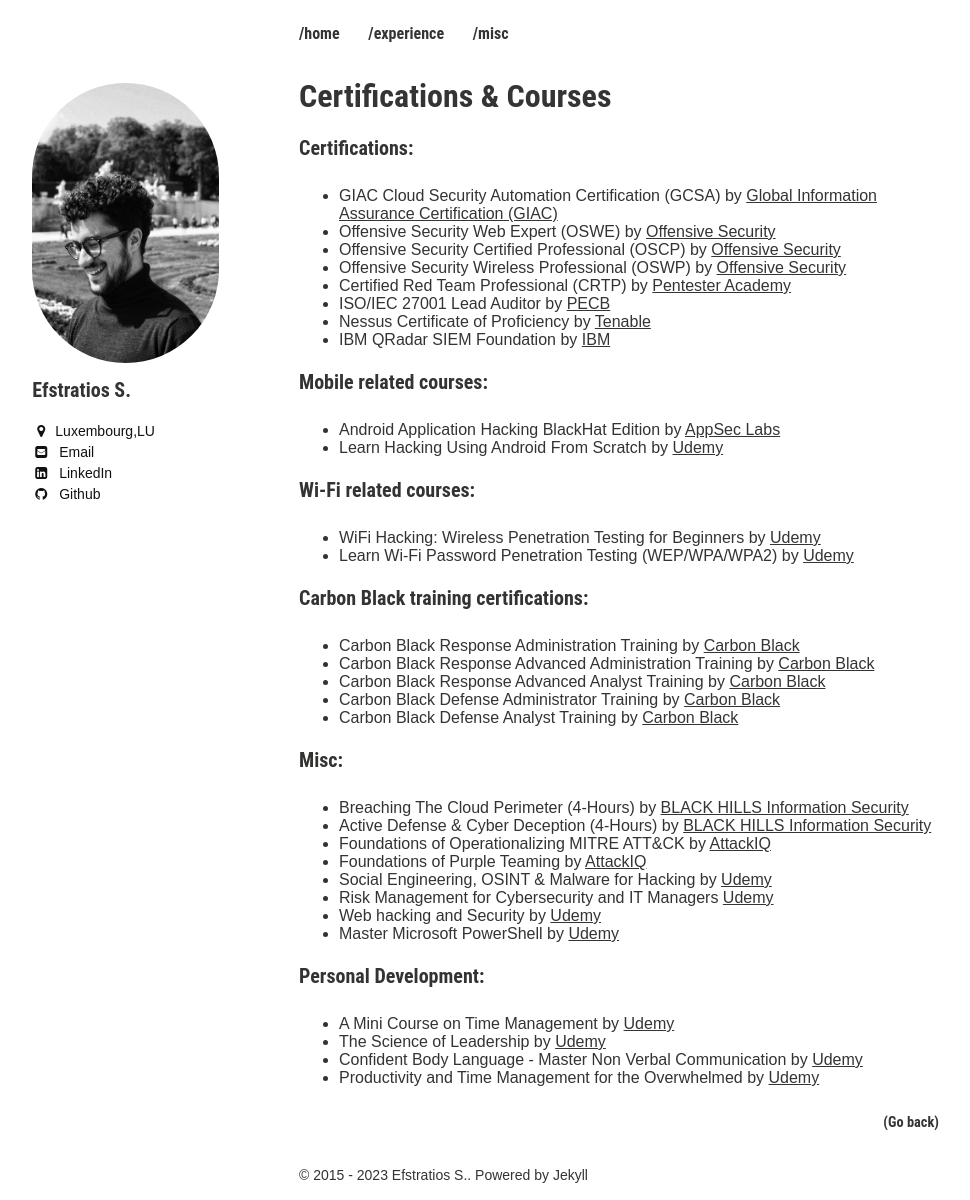
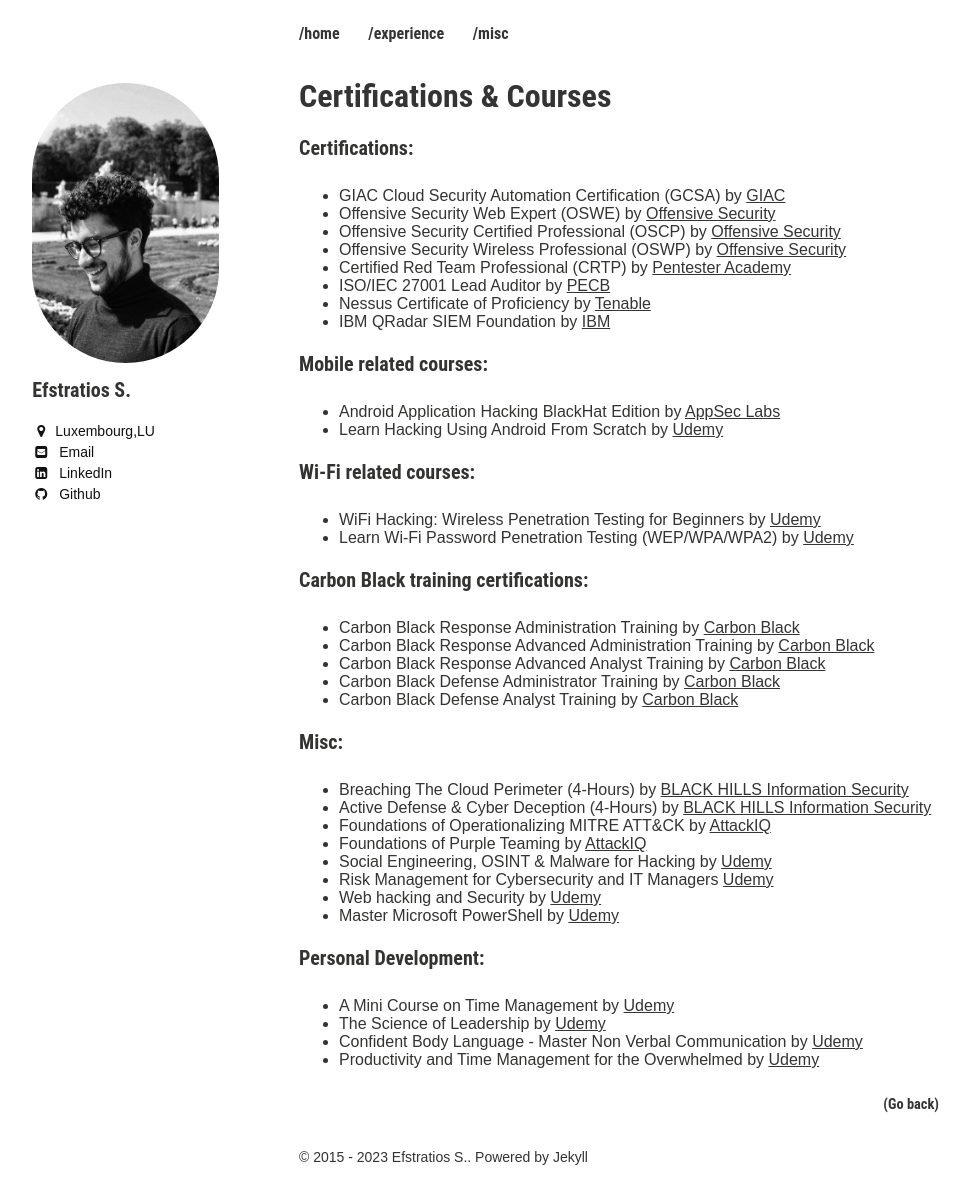
Before and after one commit to efstratios/efstratios.github.io, a Jekyll site: the page built from certs/index.md, in a window 1280 px wide. Shown: the whole page, without its empty margins (21-991 px from the left). Built offline with Jekyll 4.4.1, drawn with Linux system fonts in a browser that asks for light colours.

Commit message:
Update index.md

```diff
--- a/certs/index.md
+++ b/certs/index.md
@@ -6,7 +6,7 @@
 ---
 
 ### Certifications:
-* GIAC Cloud Security Automation Certification (GCSA) by [Global Information Assurance Certification (GIAC)](https://www.giac.org/certifications/cloud-security-automation-gcsa/){:target="_blank" rel="noopener"}
+* GIAC Cloud Security Automation Certification (GCSA) by [GIAC](https://www.giac.org/certifications/cloud-security-automation-gcsa/){:target="_blank" rel="noopener"}
 * Offensive Security Web Expert (OSWE) by [Offensive Security](https://www.offensive-security.com/){:target="_blank" rel="noopener"}
 * Offensive Security Certified Professional (OSCP) by [Offensive Security](https://www.offensive-security.com/){:target="_blank" rel="noopener"}
 * Offensive Security Wireless Professional (OSWP) by [Offensive Security](https://www.offensive-security.com/){:target="_blank" rel="noopener"}
```
